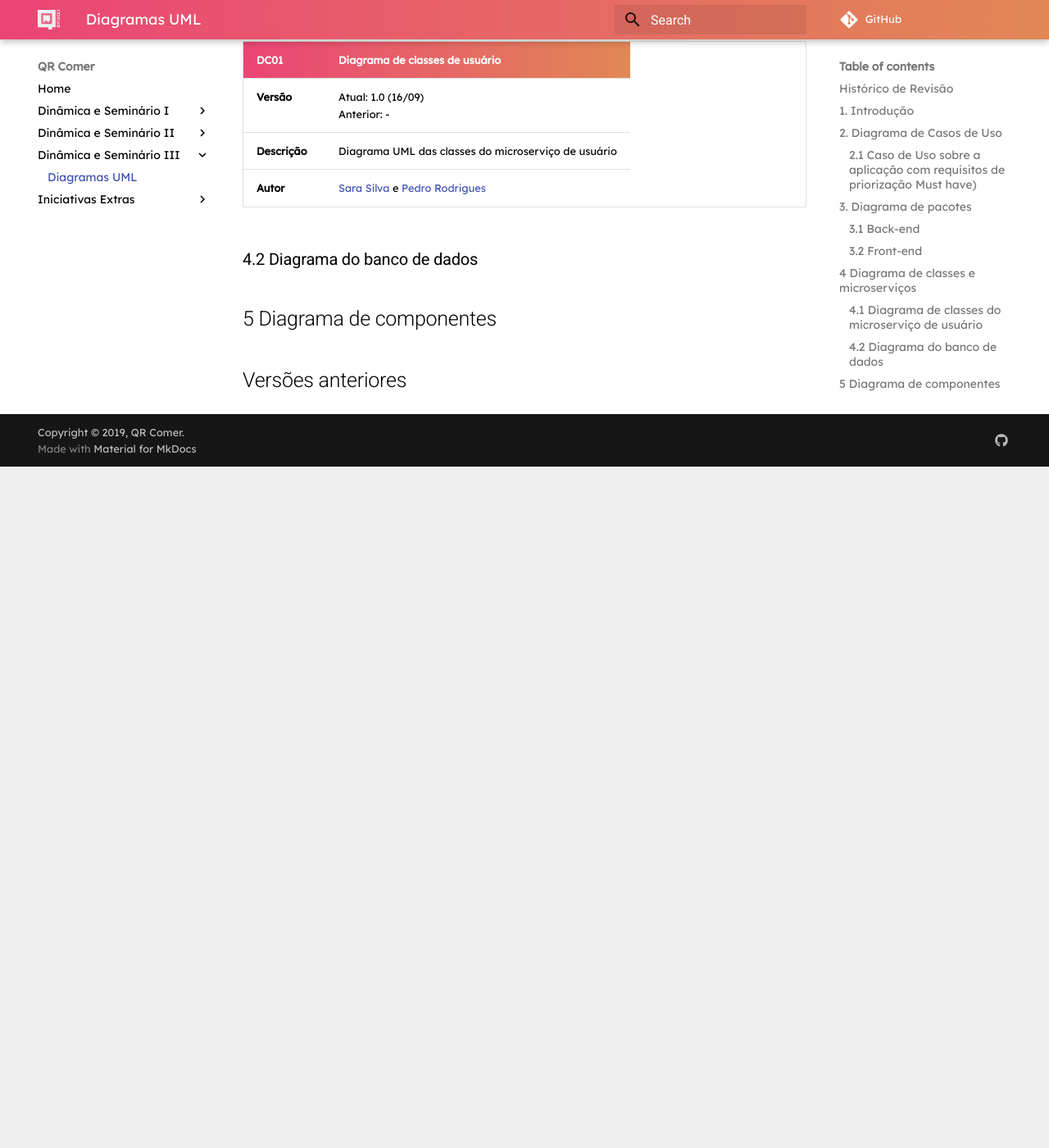
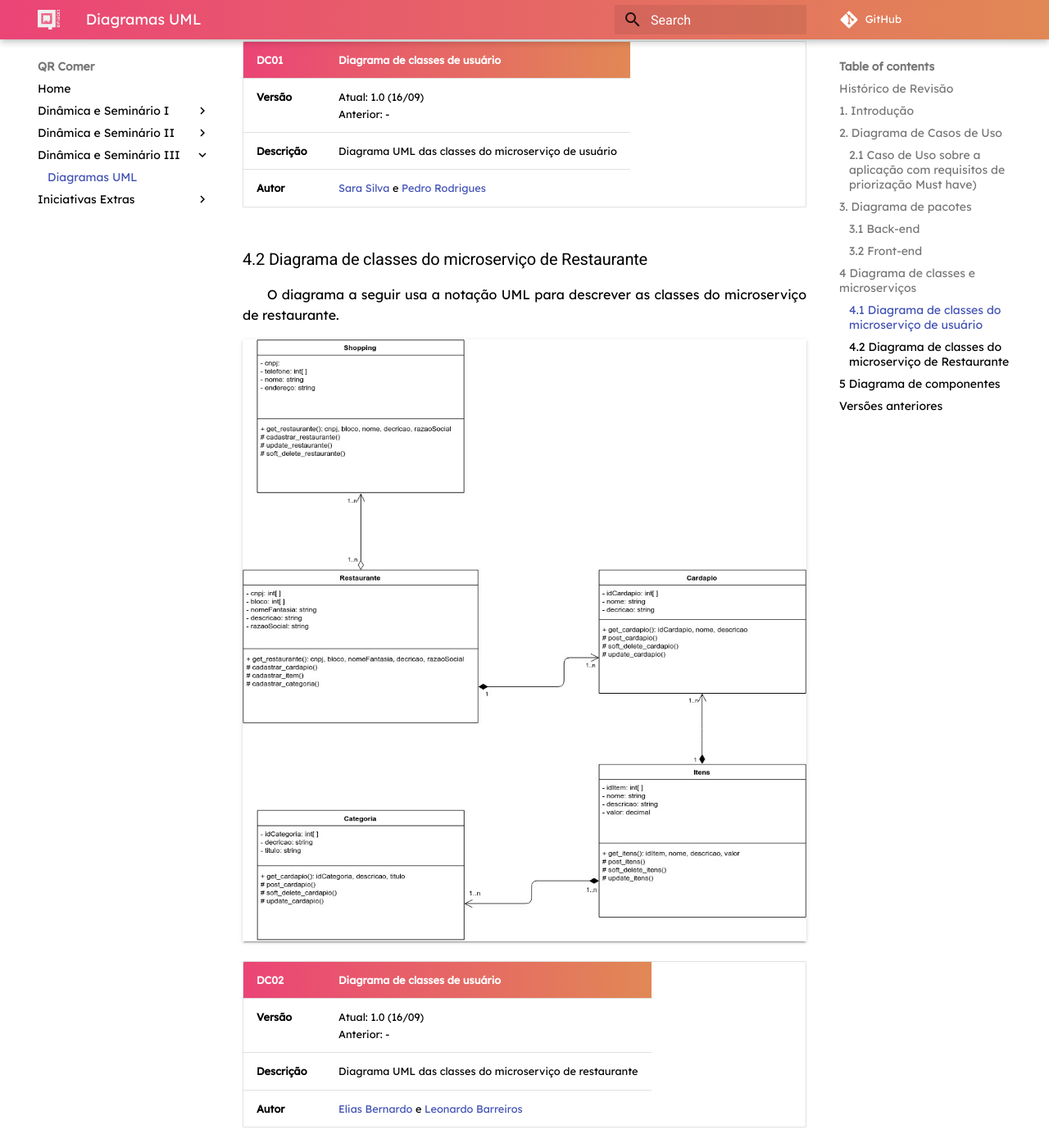
Before and after one commit to fga-desenho-2019-2/Wiki, an MkDocs documentation site: the page built from docs/seminario3/diagramas_uml.md, in a window 1280 px wide and 1400 px high, scrolled down 2243 px. Shown: the whole window at 82% size. Built offline with MkDocs 1.6.1 and Material for MkDocs 9.7.7, drawn with Linux system fonts in a browser that asks for light colours; some web fonts are replaced; comment, search, counter and statistics services are not loaded; old or Windows-style settings are respelled for this version of MkDocs; before the commit the page ends 2812 px from its top, so only the background shows below that.

Commit message:
Adding restaurant's class diagram v1.0
Signed-off-by: Leonardo Barreiros <leossb36@gmail.com>
Co-authored-by: Elias Bernardo <ebmm01@gmail.com>

```diff
--- a/docs/seminario3/diagramas_uml.md
+++ b/docs/seminario3/diagramas_uml.md
@@ -41,16 +41,24 @@ O diagrama a seguir usa a notação UML para descrever as classes do microservi
 
 ![classes-usuario](../images/diagramas-uml/class_diagram_user_v1.jpg)
 
-
 |**DC01** | **Diagrama de classes de usuário**  |
 |--|--|
 | **Versão**| Atual: 1.0 (16/09) <br> Anterior: - |
 | **Descrição** | Diagrama UML das classes do microserviço de usuário |
 |**Autor**| [Sara Silva](https://github.com/silvasara) e [Pedro Rodrigues](https://github.com/pedro-prp)|
 
-### 4.2 Diagrama do banco de dados
+### 4.2  Diagrama de classes do microserviço de Restaurante
+
+O diagrama a seguir usa a notação UML para descrever as classes do microserviço de restaurante.
+
+![classes-restaurante](../images/diagramas-uml/class_diagram_restaurant_v1.jpg)
+
+|**DC02** | **Diagrama de classes de usuário**  |
+|--|--|
+| **Versão**| Atual: 1.0 (16/09) <br> Anterior: - |
+| **Descrição** | Diagrama UML das classes do microserviço de restaurante |
+|**Autor**| [Elias Bernardo](https://github.com/ebmm01) e [Leonardo Barreiros](https://github.com/leossb36)|
 
 ## 5 Diagrama de componentes
 
-
 ## Versões anteriores
```
Also changed, not shown: docs/images/diagramas-uml/class_diagram_restaurant_v1.jpg (added).
